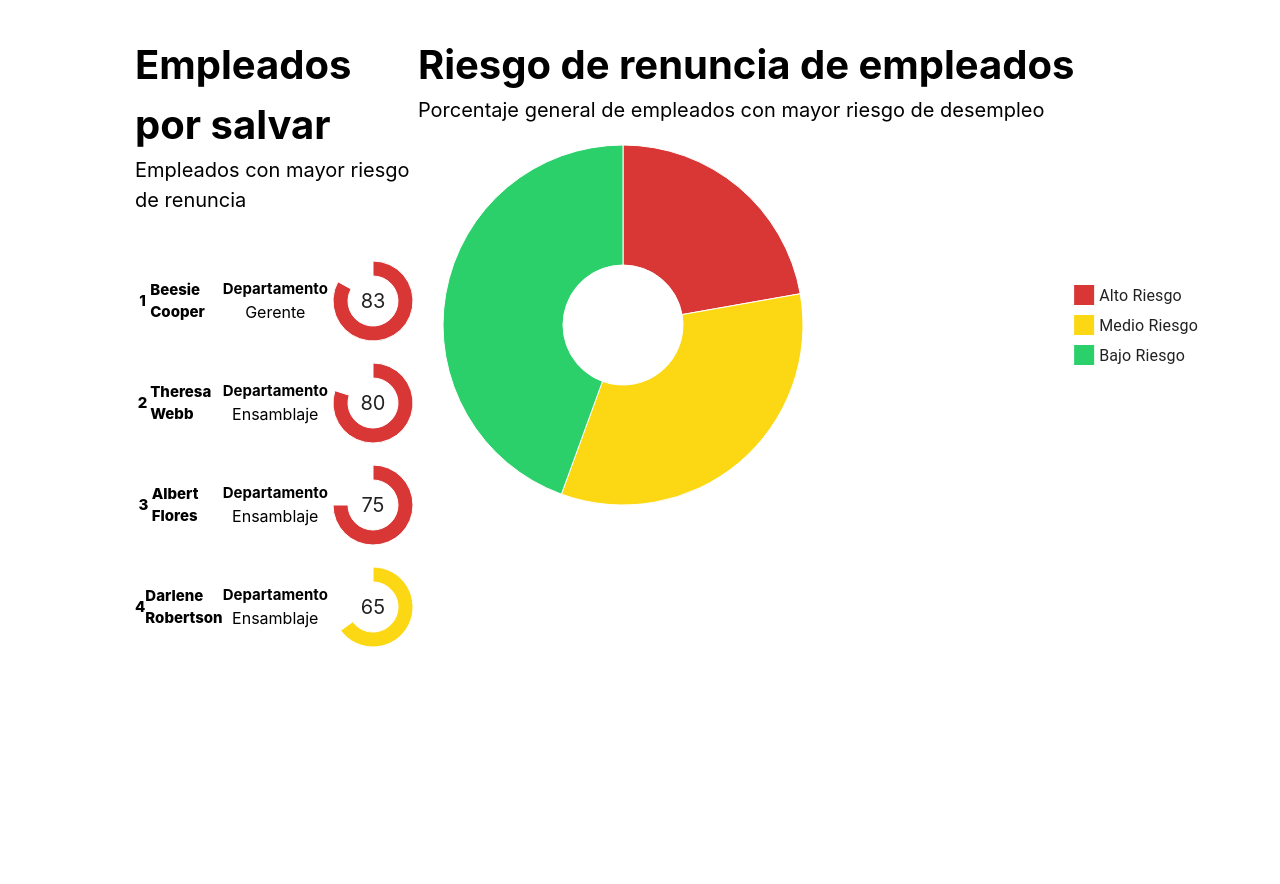
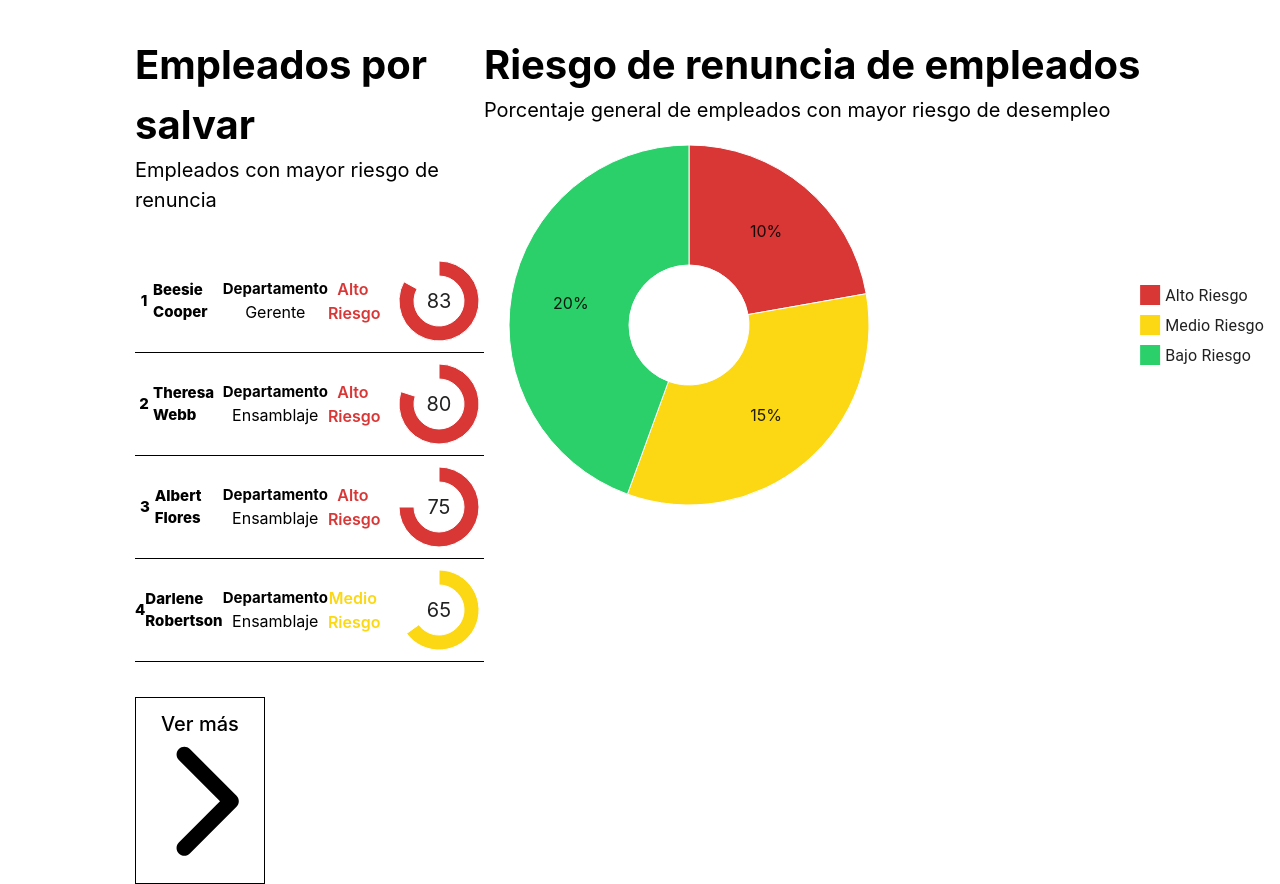
Before and after one commit to marcoantonnlopez/LosManis-front, a React (Vite) app: page /dashboard in a window 1280 px wide. Shown: the part 540-1424 px from the top of the page. Before the commit the page ends 1198 px from the top, so only its background shows below. Built offline with nearby package versions, Linux system fonts and the light colour scheme.

Commit message:
Added some changes to the workers in the dashboard

```diff
--- a/src/components/BasicPie.jsx
+++ b/src/components/BasicPie.jsx
@@ -7,6 +7,7 @@ export default function BasicPie() {
       colors={['#D93636', '#FBD813', '#2CD06B']}
       series={[
         {
+          arcLabel: (item) => `${item.value}%`,
           cx: 200,
           innerRadius: 60,
           outerRadius: 180,
--- a/src/components/WorkerDashboard.css
+++ b/src/components/WorkerDashboard.css
@@ -4,6 +4,7 @@
     display: flex;
     align-items: center;
     justify-content: space-between;
+    border-bottom: 1px solid black;
 }
 
 .numberWorker{
@@ -37,4 +38,12 @@
     display: flex;
     align-items: center;
     align-content: center;
+    gap: 16px;
 }
+
+.riskMessage{
+    width: 50px;
+    font-size: 15;
+    font-weight: 600;
+    text-align: center;
+}
--- a/src/components/WorkerDashboard.jsx
+++ b/src/components/WorkerDashboard.jsx
@@ -7,6 +7,24 @@ const WorkerDashboard = (props) => {
     let name = props.name;
     let position = props.position;
     let risk = props.risk;
+    let message;
+    let color;
+
+    if (risk < 34)
+    {
+        message = "Bajo Riesgo"
+        color = '#2CD06B'
+    }
+    else if (risk > 66)
+    {
+        message = "Alto Riesgo"
+        color = '#D93636'
+    }
+    else
+    {
+        message = "Medio Riesgo"
+        color = '#FBD813'
+    }
 
     return <div class="workerDashboard">
         <div class="numberWorker">{number}</div>
@@ -15,7 +33,8 @@ const WorkerDashboard = (props) => {
             <div class="positionWorker">Departamento</div>
             <div>{position}</div>
         </div>
-        <div class="riskWorker">
+        <div class="riskWorker" style={{ '--my-color': color }}>
+            <div style={{ color: 'var(--my-color)' }} class="riskMessage">{message}</div>
             <div><WorkerGraph riskPercentage={risk}></WorkerGraph></div>
         </div>
     </div>;
--- a/src/screens/Dashboard.css
+++ b/src/screens/Dashboard.css
@@ -49,3 +49,13 @@
 .workersContainer{
     margin-top: 35px;
 }
+
+.verMas{
+    width: fit-content;
+    border: 1px solid black;
+    margin-top: 35px;
+    cursor: pointer;
+    padding: 11px 25px;
+    font-size: 20px;
+    font-weight: 500;
+}
--- a/src/screens/Dashboard.jsx
+++ b/src/screens/Dashboard.jsx
@@ -25,6 +25,10 @@ const Dashboard = () => {
                     <WorkerDashboard number="3" name="Albert Flores" position="Ensamblaje" risk="75"></WorkerDashboard>
                     <WorkerDashboard number="4" name="Darlene Robertson" position="Ensamblaje" risk="65"></WorkerDashboard>
                 </div>
+                <div class="verMas">
+                    <div>Ver más</div>
+                    <div><svg xmlns="http://www.w3.org/2000/svg" viewBox="0 0 320 512"><path d="M310.6 233.4c12.5 12.5 12.5 32.8 0 45.3l-192 192c-12.5 12.5-32.8 12.5-45.3 0s-12.5-32.8 0-45.3L242.7 256 73.4 86.6c-12.5-12.5-12.5-32.8 0-45.3s32.8-12.5 45.3 0l192 192z"/></svg></div>
+                </div>
             </div>
             <div class="graphContainer">
                 <div class="titleContainer">Riesgo de renuncia de empleados </div>
```
